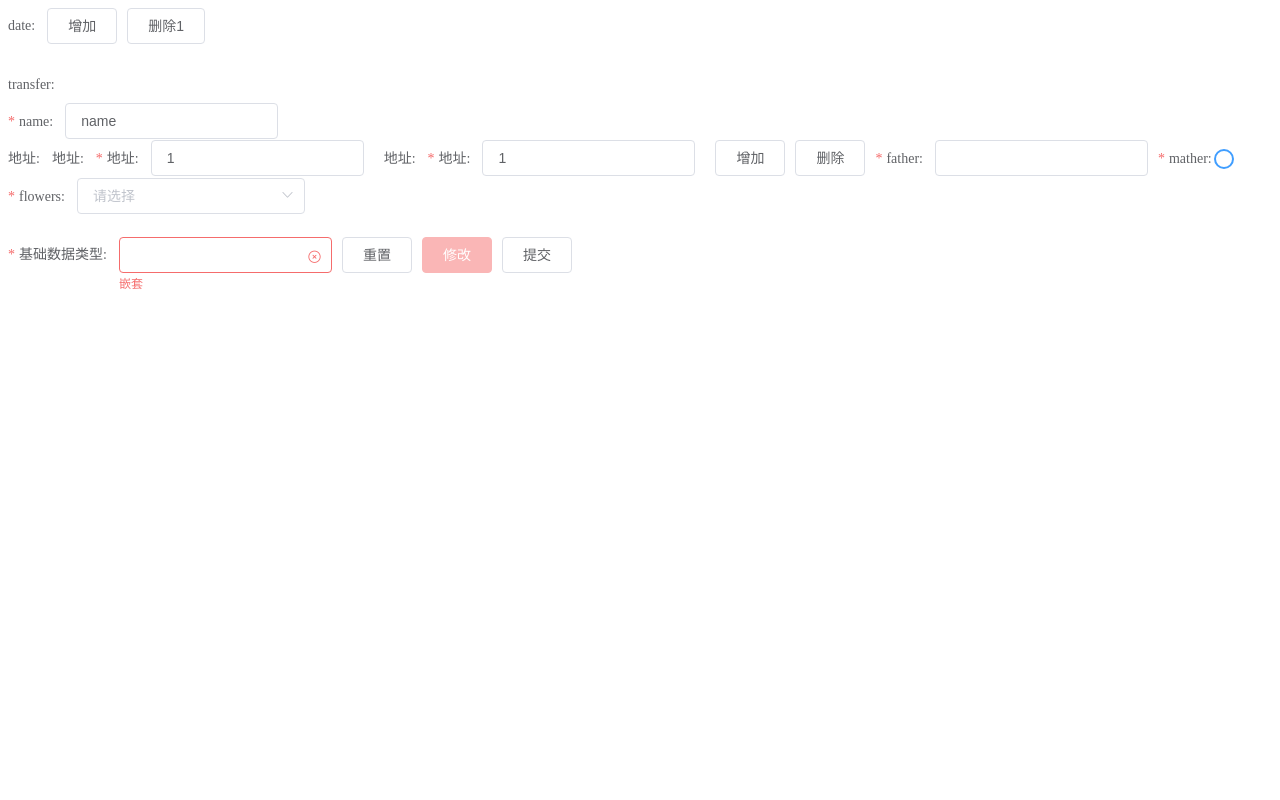
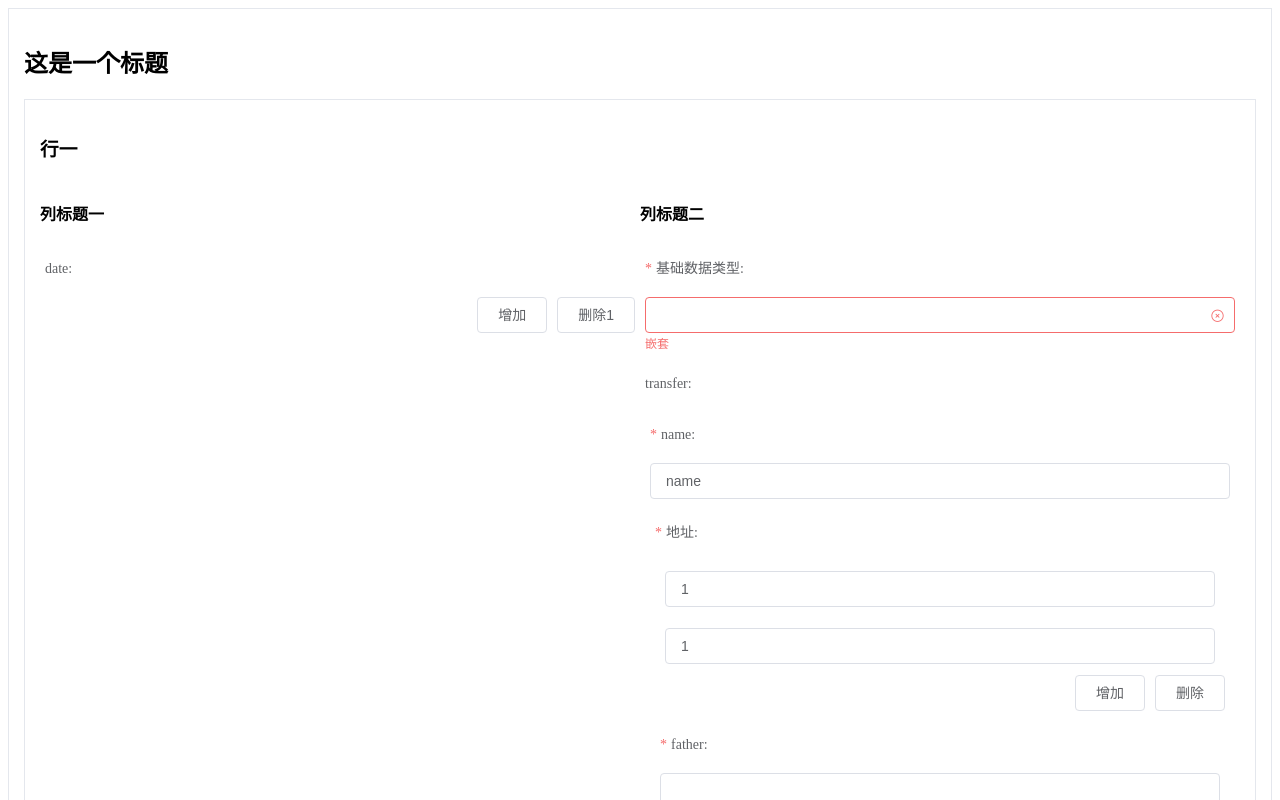
Before and after one commit to China-Wesley/el-form-schema, a Vue app: page / in a window 1280 px wide. Shown: the top 800 px of the page. Built offline with nearby package versions, Linux system fonts and the light colour scheme.

Commit message:
feat: 布局，样式（初版完成）

```diff
--- a/src/App.vue
+++ b/src/App.vue
@@ -7,6 +7,7 @@
       cancel-button
       submit-button
       reset-button
+      :layout="layout"
       @cancel="cancelHand"
       @submit="submitHand"
       @reset="resetHand"
@@ -105,15 +106,20 @@ export default {
     schema() {
       return {
         title: "这是一个标题",
+        border: true,
         config: {
-          inline: true,
+          // inline: true,
           labelSuffix: ":",
           // labelWidth: "120px",
           hideRequiredAsterisk: false,
-          labelPosition: "left",
+          labelPosition: "top",
           statusIcon: true
         },
         buttonConfig: {
+          common: {
+            type: "primary ",
+            size: "mini"
+          },
           cancelButton: {
             type: "danger",
             inner: "修改",
@@ -124,23 +130,23 @@ export default {
         },
         // visible: true,
         items: {
-          // name: {
-          //   label: "姓名",
-          //   component: "input",
-          //   // type: "number",
-          //   // visible: true,
-          //   // disabled: true,
-          //   field: {
-          //     placeholder: "请输入姓名",
-          //     type: "text"
-          //   },
-          //   rules: [
-          //     { required: true, message: "姓名不能为空", trigger: "blur" }
-          //   ],
-          //   config: {
-          //     labelWidth: "60px"
-          //   }
-          // },
+          name: {
+            label: "姓名",
+            component: "input",
+            // type: "number",
+            // visible: true,
+            // disabled: true,
+            field: {
+              placeholder: "请输入姓名",
+              type: "text"
+            },
+            rules: [
+              { required: true, message: "姓名不能为空", trigger: "blur" }
+            ],
+            config: {
+              labelWidth: "60px"
+            }
+          },
           // age: {
           //   label: "年龄",
           //   component: "input",
@@ -950,6 +956,7 @@ export default {
           //   }
           // },
           date: {
+            // border: true,
             label: "date",
             type: "array",
             // addable: false,
@@ -1001,27 +1008,18 @@ export default {
                   address: {
                     type: "array",
                     label: "地址",
-                    // component: "input"
+                    rules: [
+                      {
+                        required: true,
+                        message: "嵌套",
+                        trigger: "change"
+                      }
+                    ],
                     items: {
                       type: "object",
-                      // component: "input",
-                      label: "地址",
                       items: {
                         addr: {
-                          label: "地址",
-                          component: "input",
-                          // events: {
-                          //   input: (val) => {
-                          //     console.log(val, '这便是val')
-                          //   }
-                          // },
-                          rules: [
-                            {
-                              required: true,
-                              message: "嵌套",
-                              trigger: "change"
-                            }
-                          ]
+                          component: "input"
                         }
                       }
                     }
@@ -1074,6 +1072,7 @@ export default {
           basic: {
             label: "基础数据类型",
             component: "input",
+            border: "",
             events: {
               input: val => {
                 console.log(val);
@@ -1097,6 +1096,41 @@ export default {
           }
         }
       };
+    },
+    layout() {
+      return [
+        {
+          title: "行一",
+          rowAttrs: {
+            type: "flex",
+            style: "flex-wrap: wrap;"
+          },
+          col: [
+            {
+              colAttrs: {
+                span: 12
+              },
+              fields: ["date"],
+              title: "列标题一"
+            },
+            {
+              colAttrs: {
+                span: 12
+              },
+              fields: ["basic", "transfer"],
+              title: "列标题二"
+            }
+          ]
+        },
+        {
+          title: "行二",
+          col: [
+            {
+              fields: ["name"]
+            }
+          ]
+        }
+      ];
     }
   },
   mounted() {
@@ -1124,6 +1158,7 @@ export default {
     },
     resetHand() {
       console.log("reset");
+      this.model.date = [];
     },
     handleIconClick() {
       console.log("这里是input的slot的事件");
--- a/src/el-form-schema/Button.vue
+++ b/src/el-form-schema/Button.vue
@@ -35,7 +35,7 @@
 
 <script lang="ts">
 /* @ts-ignore */
-import _ from "lodash";
+// import _ from "lodash";
 import { Vue, Component, Prop } from "vue-property-decorator";
 
 @Component({
--- a/src/el-form-schema/Field.vue
+++ b/src/el-form-schema/Field.vue
@@ -1,5 +1,5 @@
 <template>
-  <div :class="`el-form-schema-field-wrap-${prop}`">
+  <div :class="`el-form-schema-field-wrap-${prop} el-form-schema-field`">
     <!-- 纯字符串 -->
     <span
       v-if="
@@ -310,4 +310,7 @@ export default class Field extends Vue {
 }
 </script>
 
-<style lang="scss"></style>
+<style lang="scss">
+// .el-form-schema-field{
+// }
+</style>
--- a/src/el-form-schema/Form.vue
+++ b/src/el-form-schema/Form.vue
@@ -4,14 +4,39 @@
     v-if="showForm"
     :model="model"
     v-bind="schema.config"
-    class="el-form-schema"
+    :class="{
+      'el-form-schema': true,
+      'el-form-schema-border': schema.border
+    }"
     v-on="$listeners"
     @validate="_handleValidate"
   >
     <!-- form-item -->
-    <template>
+    <h2>{{ schema.title }}</h2>
+    <template v-for="(rowItem, rowIndex) in innerLayout">
+      <div
+        :class="{
+          'el-form-schema-inner': true,
+          'el-form-schema-border': schema.border
+        }"
+        :key="rowIndex"
+      >
+        <h3 v-if="rowItem.title" class="el-form-shcema-row-title">
+          {{ rowItem.title }}
+        </h3>
+        <el-row v-bind="{ gutter: 0, ...rowItem.rowAttres }">
+          <el-col
+            v-for="(colItem, colIndex) in rowItem.col"
+            :key="colIndex"
+            v-bind="{ span: 24, ...colItem.colAttrs }"
+          >
+            <h4 v-if="colItem.title" class="el-schema-form-col-title">
+              {{ colItem.title }}
+            </h4>
+            <template v-if="_colHasFields(colItem)">
               <el-form-schema-item
-        v-for="(innerSchema, prop) in schema.items"
+                v-for="(innerSchema, prop) in _filterFields(colItem.fields)
+                  .items"
                 :parent-schema="schema"
                 :ref="prop"
                 :schema="innerSchema"
@@ -24,6 +49,11 @@
               >
               </el-form-schema-item>
             </template>
+          </el-col>
+        </el-row>
+      </div>
+    </template>
+
     <!-- slot -->
     <slot></slot>
     <!-- button -->
@@ -38,20 +68,20 @@
     >
       <common-button
         v-if="showButton.button || showButton.resetButton"
-        :config="resetButtonConfig"
+        :config="{ ...resetButtonConfig, ...commonButtonConfig }"
         prop="resetButton"
         @click="_reset"
       ></common-button>
       <common-button
         v-if="showButton.button || showButton.cancelButton"
-        :config="cancelButtonConfig"
+        :config="{ ...cancelButtonConfig, ...commonButtonConfig }"
         prop="cancelButton"
         @click="$emit('cancel')"
       >
       </common-button>
       <common-button
         v-if="showButton.button || showButton.submitButton"
-        :config="submitButtonConfig"
+        :config="{ ...submitButtonConfig, ...commonButtonConfig }"
         prop="submitButton"
         @click="_submit"
       >
@@ -66,7 +96,12 @@ import ElFormSchemaItem from "./Item";
 /* @ts-ignore */
 import CommonButton from "./Button";
 import _ from "lodash";
-import { isEmptyObject, hasOwnProperty, removeAttr } from "./util/index";
+import {
+  isEmptyObject,
+  hasOwnProperty,
+  removeAttr,
+  hasDuplicates
+} from "./util/index";
 import { Schema } from "./util/interface";
 import { Vue, Component, Prop, Provide } from "vue-property-decorator";
 
@@ -80,7 +115,7 @@ import { Vue, Component, Prop, Provide } from "vue-property-decorator";
 export default class ElFoemSchema extends Vue {
   @Prop({ required: true }) schema!: Schema;
   @Prop({ required: true }) model!: object;
-  @Prop({ required: false }) layout!: object;
+  @Prop({ required: false }) layout!: any[];
   @Prop({ required: false, default: false }) cancelButton!: boolean | string;
   @Prop({ required: false, default: false }) submitButton!: boolean | string;
   @Prop({ required: false, default: false }) resetButton!: boolean | string;
@@ -120,6 +155,13 @@ export default class ElFoemSchema extends Vue {
     (this.schema.buttonConfig as any).resetButton) || {
     inner: "重置"
   };
+  private commonButtonConfig =
+    (this.schema.buttonConfig as any) &&
+    (this.schema.buttonConfig as any).common;
+
+  mounted() {
+    console.log(this._filterFields(["date"]));
+  }
 
   /* schema为空或不存在都不显示el-form */
   get showForm() {
@@ -143,6 +185,49 @@ export default class ElFoemSchema extends Vue {
       submitButton: submitButton === "" ? true : submitButton,
       resetButton: resetButton === "" ? true : resetButton
     };
+  }
+
+  /* 布局配置只针对一级items,嵌套无效 */
+  get innerLayout() {
+    if (!this.layout || (this.layout as any).length === 0) {
+      const fields: any[] = [];
+
+      _.forIn(this.schema.items, (value, prop) => fields.push(prop));
+
+      return [
+        // row config
+        // 默认只有一行
+        {
+          // title: '',
+          // rowAttrs: {},
+          // col config
+          // 默认只有一列，且当前列拥有所有的表单项
+          col: [
+            {
+              // title: '',
+              colAttrs: {
+                span: 24
+              },
+              fields: fields
+            }
+          ]
+        }
+      ];
+    }
+
+    let fields: any[] = [];
+
+    this.layout.forEach(row => {
+      row.col.forEach((item: any) => {
+        fields = [...fields, ...item.fields];
+      });
+    });
+
+    if (hasDuplicates(fields)) {
+      throw new Error(`请检查 layout 的 fields，存在重复使用的情况，${fields}`);
+    }
+
+    return this.layout;
   }
 
   // 这个form配置特殊，因为label重写了
@@ -246,6 +331,32 @@ export default class ElFoemSchema extends Vue {
     //
   }
 
+  private _colHasFields(col: {
+    fields: string[];
+    title: string;
+    colAttrs: {};
+  }) {
+    return col && col.fields && col.fields.length > 0;
+  }
+
+  private _filterFields(fields: any[]) {
+    const newFields = {};
+    const cloneFields = _.cloneDeep(this.schema.items);
+    // console.log(this.schema, '这里是')
+    if (Array.isArray(fields) && fields.length > 0) {
+      _.each(fields, prop => {
+        if ((cloneFields as any)[prop]) {
+          (newFields as any)[prop] = (cloneFields as any)[prop];
+        }
+      });
+    }
+
+    return {
+      ...this.schema,
+      items: newFields
+    };
+  }
+
   private _submit() {
     this.validate((valid: any) => {
       if (valid) {
@@ -257,7 +368,9 @@ export default class ElFoemSchema extends Vue {
   private _reset() {
     this.resetFields();
     this.clearValidate();
+    this.$nextTick(() => {
       this.$emit("reset");
+    });
   }
 
   private _handleAdd(schema: object, model: any, prop: any) {
@@ -294,4 +407,25 @@ export default class ElFoemSchema extends Vue {
 }
 </script>
 
-<style lang="scss"></style>
+<style lang="scss">
+.el-form-schema {
+  box-sizing: border-box;
+}
+.el-form-schema-border {
+  border: 1px solid #e4e7ed;
+}
+.el-form-schema {
+  padding: 15px;
+  .el-form-schema-inner {
+    padding: 15px;
+    // border: 1px solid #e4e7ed;
+  }
+}
+.el-form-schema-button-wrap {
+  width: 100%;
+  text-align: right;
+  .el-button {
+    display: inline-block;
+  }
+}
+</style>
--- a/src/el-form-schema/Item.vue
+++ b/src/el-form-schema/Item.vue
@@ -5,8 +5,12 @@
     :prop="prop"
     :rules="schema.rules"
     :label="isLabelString ? schema.label : ''"
-    :style="`width: ${schema.width}; height: ${schema.height}`"
-    :class="`el-schema-form-item-${prop}`"
+    :style="
+      `width: ${schema.width}; height: ${schema.height}; border: ${
+        schema.border ? '1px solid #e4e7ed;' : ''
+      }`
+    "
+    :class="`el-schema-form-item-${prop} el-schema-form-item`"
     v-bind="schema.config"
   >
     <!-- label -->
@@ -59,6 +63,7 @@
           :labelSuffix="labelSuffix"
         ></el-form-schema-item>
       </template>
+      <div :class="`${prop} array-item-button-wrap`">
         <common-button
           v-if="schema.addable === undefined ? true : schema.addable"
           :config="
@@ -84,6 +89,7 @@
           :prop="`removeAble${prop}`"
           @click="_handleRemoveButton"
         ></common-button>
+      </div>
     </template>
   </el-form-item>
 </template>
@@ -262,7 +268,18 @@ export default class ElFormSchemaItem extends Vue {
 </script>
 
 <style lang="scss" scoped>
-// .el-schema-form-item {
-//   // width: 100%;
-// }
+.el-form-schema-border {
+  border: 1px solid #e4e7ed;
+}
+.el-schema-form-item {
+  box-sizing: border-box;
+  padding: 5px;
+  width: 100%;
+}
+.array-item-button-wrap {
+  text-align: right;
+  .el-button {
+    display: inline-block;
+  }
+}
 </style>
```
Also changed, not shown: src/el-form-schema/util/index.ts (+11 -4 lines). Lines whose indentation alone changed are shown as unchanged.
